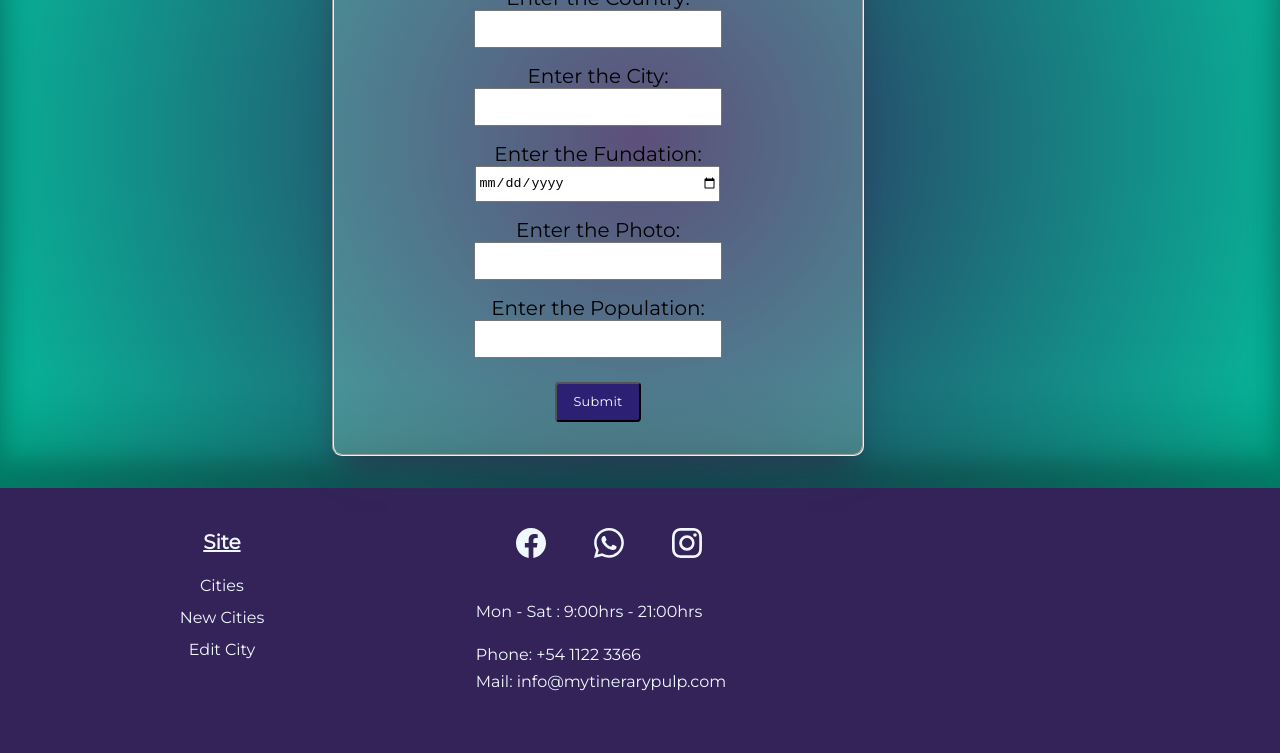
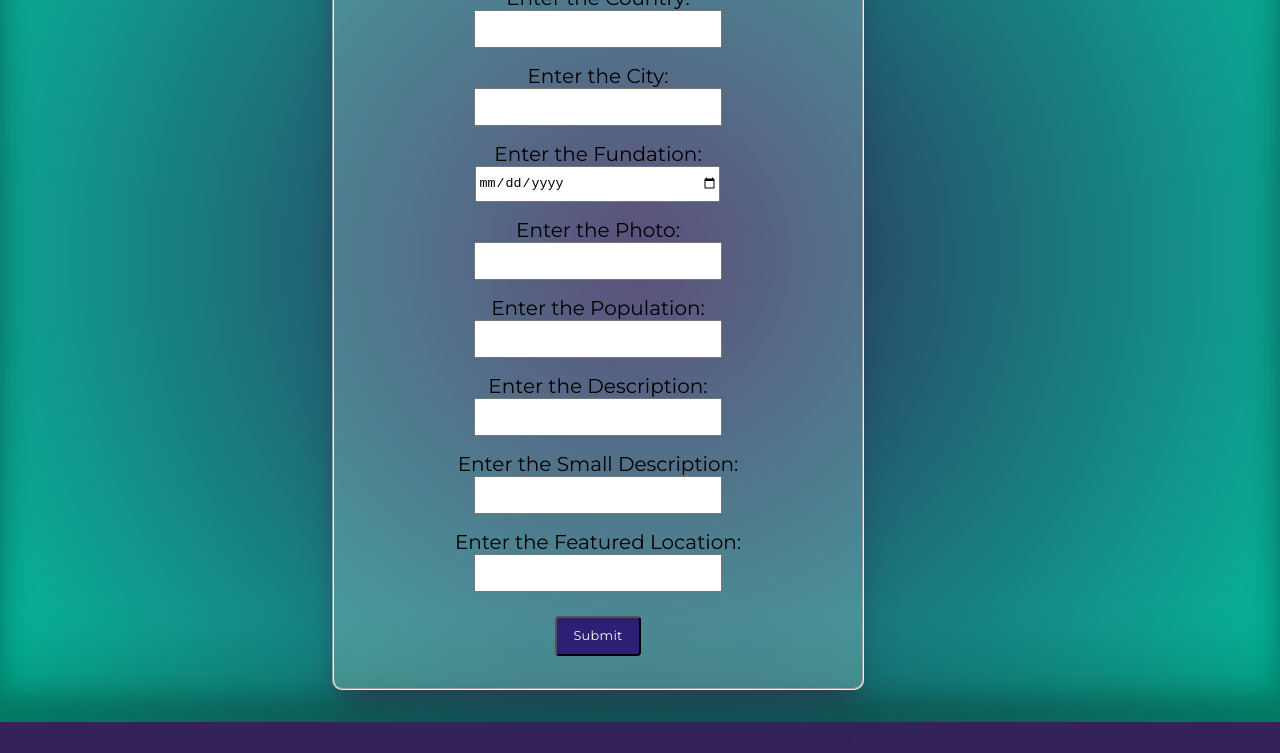
Before and after one commit to daniellfreelancer/mytinerary-pulpfiction, a React (Create React App) app: page /newCities in a window 1280 px wide. Shown: the part 463-1216 px from the top of the page. Built offline with nearby package versions, Linux system fonts and the light colour scheme; a web font is replaced by a local one.

Commit message:
new form for useRef and post to API

```diff
--- a/src/components/NewCityForm.jsx
+++ b/src/components/NewCityForm.jsx
@@ -1,11 +1,19 @@
-import { React, useState } from "react";
+import axios from "axios";
+import { React, useEffect, useRef, useState } from "react";
 import "../styles/App.css";
 
 function NewCityForm() {
 
-    let arrayCities = []
+    const [inputs, setInputs] = useState({});
 
-    const [inputs, setInputs] = useState({});
+    const cityPhotoRef = useRef()
+    const cityNameRef = useRef()
+    const countryNameRef = useRef()
+    const detailsRef = useRef()
+    const populationRef = useRef()
+    const fundationRef = useRef()
+    const featuredLocationRef = useRef()
+    const smallDetailsRef = useRef()
 
     const handleChange = (newcity) => {
         const name = newcity.target.name;
@@ -15,48 +23,86 @@ function NewCityForm() {
 
     const handleSubmit = (e) => {
         e.preventDefault();
-        arrayCities.push(inputs)
-        console.log(arrayCities)
+        console.log(inputs)
+        axios.post('http://localhost:4000/cities/',{
+
+            photo: cityPhotoRef.current.value,
+            city: cityNameRef.current.value,
+            country: countryNameRef.current.value,
+            description: detailsRef.current.value,
+            population: populationRef.current.value,
+            fundation: fundationRef.current.value,
+            featuredLocation: featuredLocationRef.current.value,
+            smalldescription: smallDetailsRef.current.value,
+
+
+        }).then(res => console.log("Data Uploaded" + res))
+        .catch(error => console.log(error))
+
         let inputForm = document.querySelector("#form-new-cities")
         inputForm.reset()
     };
+
 
     const arrayForm = [
         {
             id:"_country",
             name: "Country",
             type: "text",
-            value:""
+            value: countryNameRef
 
         },
         {
             id:"_city",
             name: "City",
             type: "text",
-            value:""
+            value: cityNameRef
 
         },
         {
             id:"_fundation",
             name: "Fundation",
             type: "date",
-            value:""
+            value:fundationRef
 
         },
         {
             id:"_photo",
             name: "Photo",
-            type: "url",
-            value:""
+            type: "text",
+            value:cityPhotoRef
 
         },
         {
             id:"_population",
             name: "Population",
             type: "number",
-            value:""
+            value:populationRef
+
+        },
+        {
+            id:"_description",
+            name: "Description",
+            type: "text",
+            value:detailsRef
+
+        },
+        {
+            id:"_smallDescription",
+            name: "Small Description",
+            type: "text",
+            value:smallDetailsRef
+
+        },
+        {
+            id:"_feature",
+            name: "Featured Location",
+            type: "text",
+            value:featuredLocationRef
 
         }
+
+
 
 
     ]
@@ -69,7 +115,7 @@ function NewCityForm() {
                     className="input-text"
                     type={e.type}
                     name={e.name}
-                    value={inputs.value}
+                    ref={e.value}
                     onChange={handleChange}
                 />
             </label>
```
